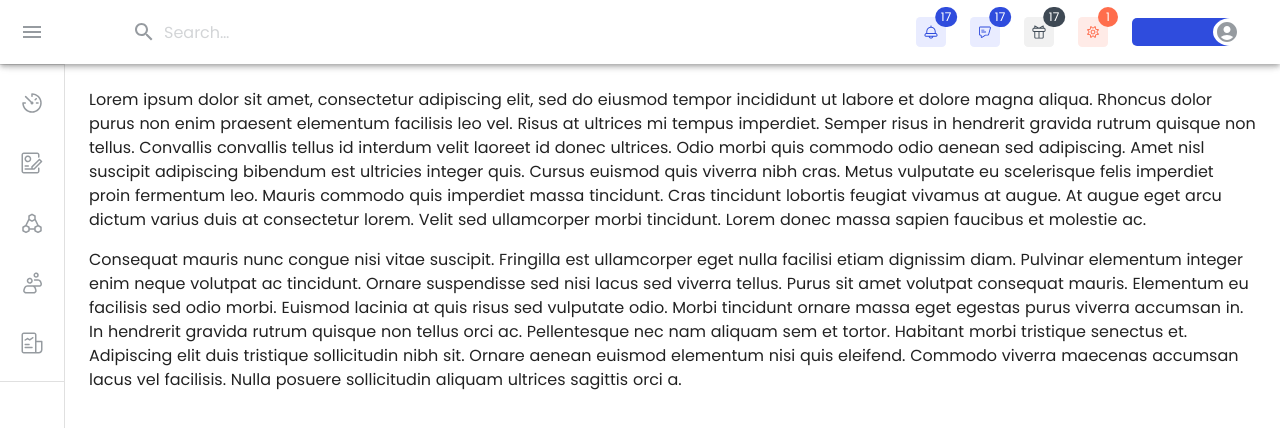
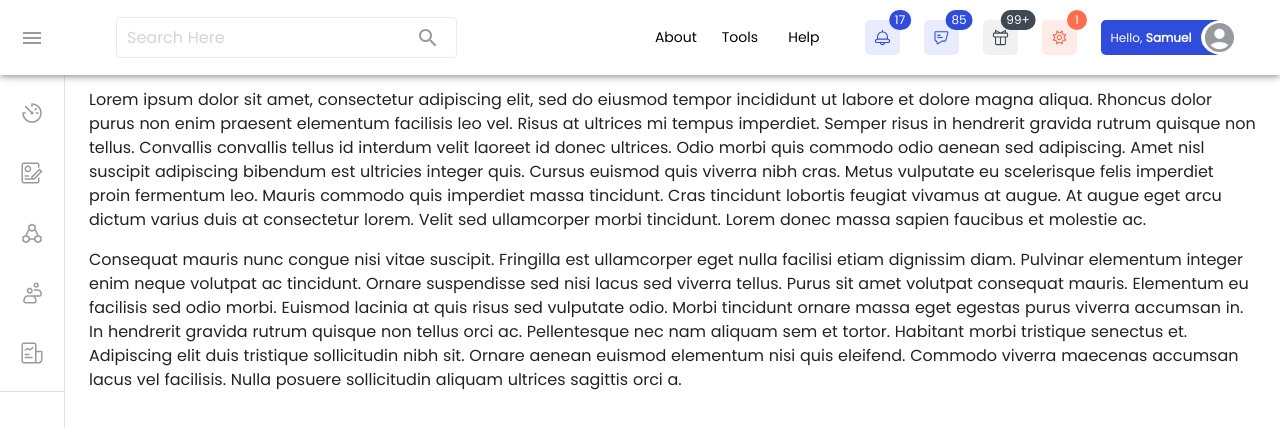
Before and after one commit to javadhaditaghi/restaurant-dashboard-React-, a React (Vite) app: page / in a window 1280 px wide. Shown: the top 428 px of the page. Built offline with nearby package versions, Linux system fonts and the light colour scheme.

Commit message:
Finish appbar styling in +large screens

```diff
--- /dev/null
+++ b/src/components/buttons/button.jsx
@@ -0,0 +1,36 @@
+import * as React from 'react';
+import { styled } from '@mui/material/styles';
+import Button from '@mui/material/Button';
+
+
+const BootstrapButton = styled(Button)({
+    boxShadow: 'none',
+    textTransform: 'none',
+    fontSize: 14,
+    padding: '6px 6px',
+    transition: ".1s",
+    color: '#000',
+
+    '&:hover': {
+        borderBottom: '1px solid',
+        backgroundColor: '#FFFFFF',
+        borderRadius: '0',
+        color: "#2F4CDD",
+    },
+    '&:active': {
+        borderBottom: '1px solid'
+    },
+
+});
+
+
+
+export default function TextButton(props) {
+    return (
+
+        <BootstrapButton variant="text" disableRipple>
+            {props.children}
+        </BootstrapButton>
+
+    );
+}
--- a/src/components/sidebar/sidebar.css
+++ b/src/components/sidebar/sidebar.css
@@ -1,6 +1,8 @@
+/* ------------Appbar Styling-------------- */
+
 .toolbar__profile-icon {
-    width: 100px;
-    height: 28px;
+    width: 120px;
+    height: 35px;
     position: relative;
     overflow: hidden;
     border-radius: 5px;
@@ -12,18 +14,19 @@
 
 .toolbar__profile-circle {
     position: relative;
-    right: 17px;
+    right: 19px;
+    width: 35px !important;
+    HEIGHT: 35px !important;
 }
 
-/* .css-i4bv87-MuiSvgIcon-root {
-    position: relative;
-    right: 17px;
-} */
+.css-qpyrf0-MuiInputBase-root .MuiInputBase-input {
+    padding-left: 10px !important;
+}
 
 .toolbar__profile-icon:before {
     content: '';
     position: absolute;
-    left: 81%;
+    left: 83%;
     width: 36%;
     height: 100%;
     border-radius: 100%;
@@ -31,9 +34,7 @@
     ;
 }
 
-
-
-
+/* ----------------Sidebar------------------- */
 
 .sidebar__buttons-items {
     position: absolute !important;
--- a/src/components/sidebar/sidebar.jsx
+++ b/src/components/sidebar/sidebar.jsx
@@ -22,6 +22,7 @@ import { sidebarButtons, sidebarSubuttons_1, sidebarSubuttons_2 } from '../../co
 import { useState } from 'react';
 import './sidebar.css';
 import KeyboardArrowRightIcon from '@mui/icons-material/KeyboardArrowRight';
+import TextButton from '../buttons/button';
 
 
 // APP-BAR IMPORTS
@@ -34,6 +35,7 @@ import SearchIcon from '@mui/icons-material/Search';
 import AccountCircle from '@mui/icons-material/AccountCircle';
 import NotificationsIcon from '@mui/icons-material/Notifications';
 import MoreIcon from '@mui/icons-material/MoreVert';
+import { Button } from '@mui/material';
 
 
 
@@ -292,7 +294,7 @@ export default function MiniDrawer() {
         <Box sx={{ display: 'flex' }}>
             <CssBaseline />
 
-            <AppBar position="fixed" open={open} sx={{ backgroundColor: "#ffffff", color: theme.palette.secondary.light }}>
+            <AppBar position="fixed" open={open} sx={{ backgroundColor: "#ffffff", color: theme.palette.secondary.light, minHeight: "75px", justifyContent: "center" }}>
                 <Toolbar>
                     <IconButton
                         color="inherit"
@@ -307,19 +309,38 @@ export default function MiniDrawer() {
                         <MenuIcon />
                     </IconButton>
 
-                    <Search>
+                    <Search
+                        sx={{
+                            border: '1px solid #EBEBEB',
+                            display: 'flex',
+                            alignItems: 'center', // Align items vertically
+                            justifyContent: 'flex-end', // Distribute space between items
+                            flexGrow: '.7',
+                        }}
+                    >
+                        <StyledInputBase
+                            placeholder="Search Here"
+                            inputProps={{ 'aria-label': 'search' }}
+                        />
+                        <Box sx={{ flexGrow: 1.5 }} />
                         <SearchIconWrapper>
                             <SearchIcon />
                         </SearchIconWrapper>
-                        <StyledInputBase
-                            placeholder="Search…"
-                            inputProps={{ 'aria-label': 'search' }}
-                        />
                     </Search>
+
+
                     <Box sx={{ flexGrow: 1 }} />
-
+                    {/* ------------- Start of Buttons ----------------- */}
+                    <Box>
+                        <TextButton>About</TextButton>
+                        <TextButton>Tools</TextButton>
+                        <TextButton>Help</TextButton>
+                    </Box>
+                    {/* ------------- End of Buttons ----------------- */}
+                    <Box sx={{ flexGrow: .1 }} />
                     {/* ------------- Start of Appbar icons ----------------- */}
                     <Box sx={{ display: { xs: 'none', md: 'flex' } }}>
+
 
                         <IconButton
                             size="large"
@@ -327,7 +348,7 @@ export default function MiniDrawer() {
                             color="inherit"
                         >
                             <Badge badgeContent={17} color="primary">
-                                <img src="../../../src/assets/images/ring.svg" width={30} />
+                                <img src="../../../src/assets/images/ring.svg" width={35} />
                             </Badge>
                         </IconButton>
                         <IconButton
@@ -335,8 +356,8 @@ export default function MiniDrawer() {
                             aria-label="show 17 new notifications"
                             color="inherit"
                         >
-                            <Badge badgeContent={17} color="primary">
-                                <img src="../../../src/assets/images/notification.svg" width={30} />
+                            <Badge badgeContent={85} color="primary">
+                                <img src="../../../src/assets/images/notification.svg" width={35} />
                             </Badge>
                         </IconButton>
                         <IconButton
@@ -344,8 +365,8 @@ export default function MiniDrawer() {
                             aria-label="show 17 new notifications"
                             color="inherit"
                         >
-                            <Badge badgeContent={17} color="secondary">
-                                <img src="../../../src/assets/images/gift.svg" width={30} />
+                            <Badge badgeContent={1700} color="secondary">
+                                <img src="../../../src/assets/images/gift.svg" width={35} />
                             </Badge>
                         </IconButton>
                         <IconButton
@@ -354,7 +375,7 @@ export default function MiniDrawer() {
                             color="inherit"
                         >
                             <Badge badgeContent={1} color="danger">
-                                <img src="../../../src/assets/images/process.svg" width={30} />
+                                <img src="../../../src/assets/images/process.svg" width={35} />
                             </Badge>
                         </IconButton>
                         <IconButton
@@ -367,10 +388,19 @@ export default function MiniDrawer() {
                             color="inherit"
                         >
                             <Box className="toolbar__profile-icon">
+                                <Typography sx={{
+                                    position: 'relative',
+                                    Zindex: "100",
+                                    fontSize: '12px',
+                                    lineHeight: '35px',
+                                    left: '-10px',
+                                    color: '#ffffff',
+                                }}>Hello, <Box component="span" sx={{ fontWeight: 'bold' }}>Samuel</Box></Typography>
                             </Box>
                             <AccountCircle className="toolbar__profile-circle" />
 
                         </IconButton>
+
                     </Box>
                     {/* ------------- End of Appbar icons ----------------- */}
                     <Box sx={{ display: { xs: 'flex', md: 'none' } }}>
@@ -398,7 +428,8 @@ export default function MiniDrawer() {
                             flexDirection: 'row',
                             justifyContent: 'space-between',
                             alignItems: 'center',
-                            gap: 2
+                            gap: 2,
+                            minHeight: '75px',
 
                         }}
                     >
@@ -412,7 +443,7 @@ export default function MiniDrawer() {
                         {theme.direction === 'rtl' ? <ChevronRightIcon /> : <ChevronLeftIcon />}
                     </IconButton>
                 </DrawerHeader>
-                <Divider />
+
                 <List>
 
                     {sidebarButtons.map((text, index) => (
```
